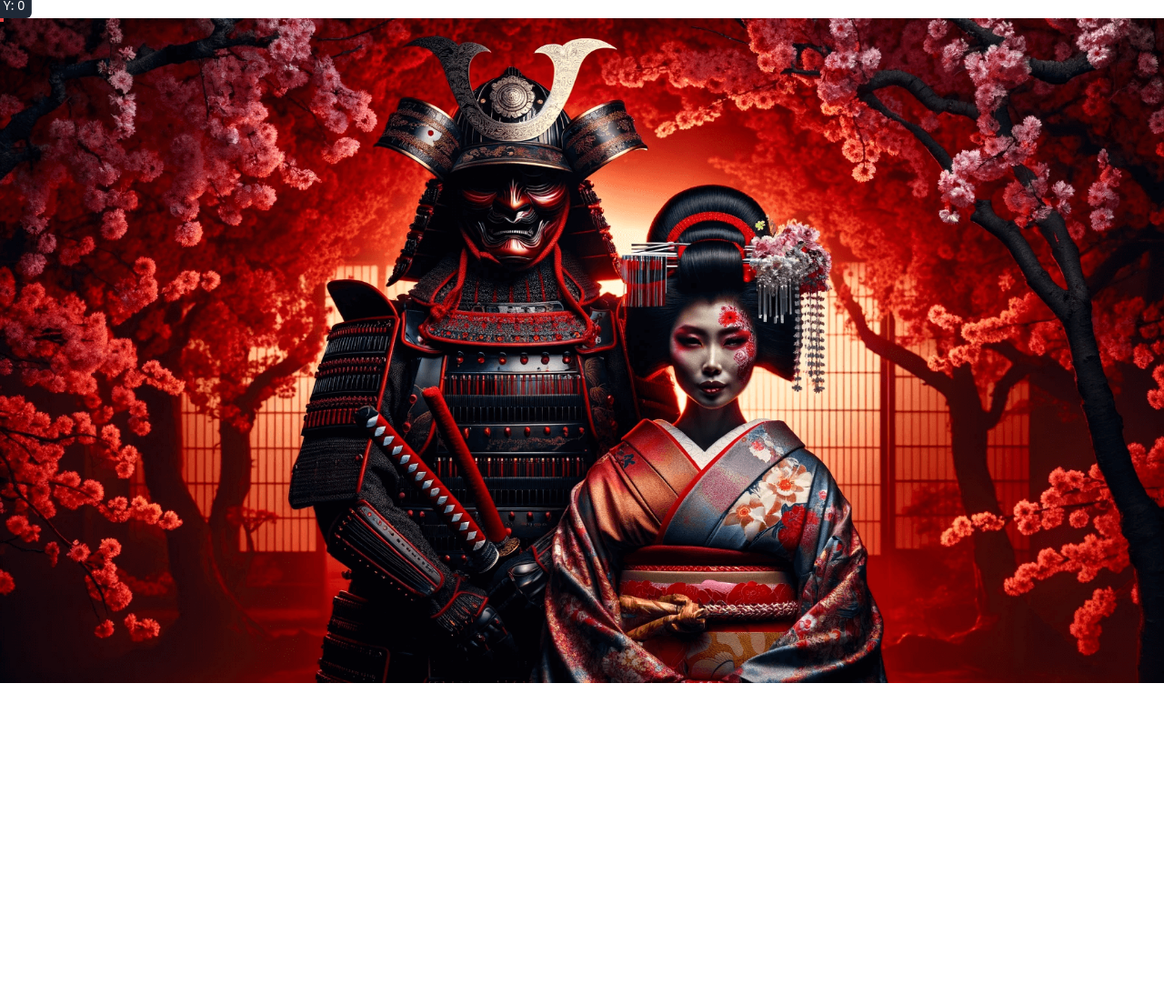
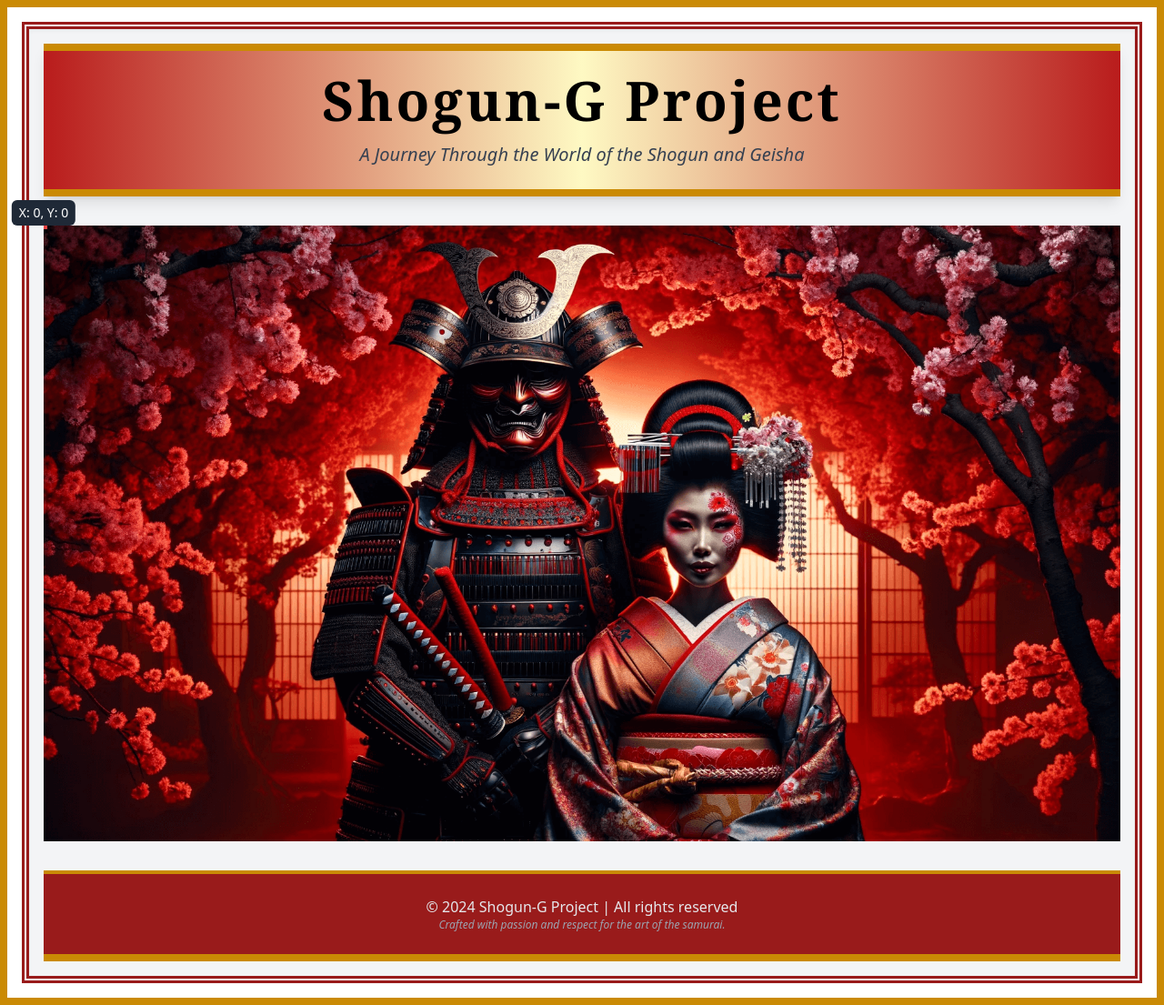
Before and after one commit to MenokoOG/shogun-g, a React (Vite) app: page / in a window 1280 px wide. Shown: the whole page at 91% size. Before the commit the page ends 800 px from the top, so only its background shows below. Built offline with nearby package versions, Linux system fonts and the light colour scheme; a web font is replaced by a local one.

Commit message:
new features

```diff
--- a/src/App.jsx
+++ b/src/App.jsx
@@ -1,13 +1,18 @@
-import React from "react";
-import ImageWithAreas from "./pages/ImageWithAreas";
-
+import React from 'react';
+import Banner from './components/Banner';
+import Footer from './components/Footer';
+import PageFrame from './components/PageFrame';
+import ImageWithAreas from './pages/ImageWithAreas';
 
 const App = () => {
   return (
-    <div className="flex justify-center mt-5">
-
-      <ImageWithAreas />
-    </div>
+    <PageFrame>
+      <Banner />
+      <main className="flex-grow">
+        <ImageWithAreas />
+      </main>
+      <Footer />
+    </PageFrame>
   );
 };
 
--- /dev/null
+++ b/src/components/Banner.jsx
@@ -0,0 +1,16 @@
+const Banner = () => {
+    return (
+        <header className="relative bg-gradient-to-r from-red-700 via-yellow-100 to-red-700 p-6 mb-8 shadow-lg border-t-8 border-b-8 border-yellow-600">
+            <div className="text-center">
+                <h1 className="text-4xl md:text-6xl font-bold font-serif text-black mb-4 tracking-wider">
+                    Shogun-G Project
+                </h1>
+                <p className="text-lg md:text-xl text-gray-700 font-light italic">
+                    A Journey Through the World of the Shogun and Geisha
+                </p>
+            </div>
+        </header>
+    );
+};
+
+export default Banner;
--- /dev/null
+++ b/src/components/Footer.jsx
@@ -0,0 +1,16 @@
+const Footer = () => {
+    return (
+        <footer className="relative bg-red-800 text-gray-200 p-6 mt-8 border-t-4 border-b-8 border-yellow-600">
+            <div className="text-center">
+                <p className="text-sm md:text-base">
+                    &copy; 2024 Shogun-G Project | All rights reserved
+                </p>
+                <p className="text-xs italic text-gray-400">
+                    Crafted with passion and respect for the art of the samurai.
+                </p>
+            </div>
+        </footer>
+    );
+};
+
+export default Footer;
--- /dev/null
+++ b/src/components/PageFrame.jsx
@@ -0,0 +1,11 @@
+const PageFrame = ({ children }) => {
+    return (
+        <div className="bg-white relative border-8 border-yellow-600 shadow-xl p-4 min-h-screen">
+            <div className="border-double border-8 border-red-800 p-4 bg-gray-100 shadow-inner">
+                {children}
+            </div>
+        </div>
+    );
+};
+
+export default PageFrame;
```
